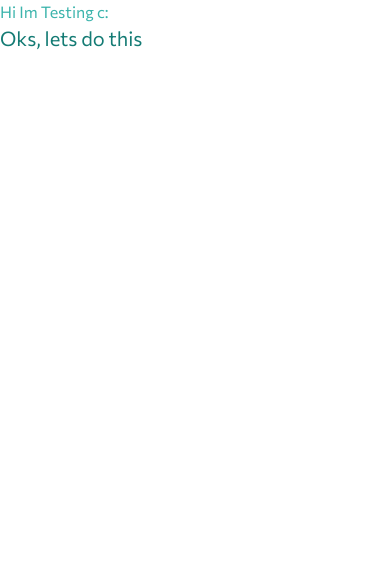
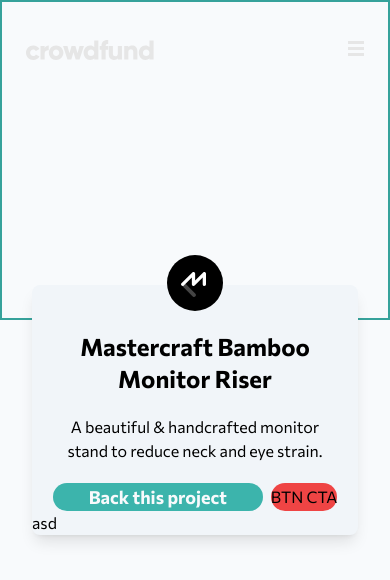
Before and after one commit to Joadevy/crowdfunding-product-page, a React (Vite) app: page / in a window 390 px wide. Shown: the top 580 px of the page. Built offline with nearby package versions, Linux system fonts and the light colour scheme.

Commit message:
Working with mobile design

```diff
--- a/index.html
+++ b/index.html
@@ -6,7 +6,7 @@
     <meta name="viewport" content="width=device-width, initial-scale=1.0" />
     <title>Crowdfunding page</title>
   </head>
-  <body>
+  <body class="font-commissioner bg-slate-50">
     <div id="root"></div>
     <script type="module" src="/src/main.tsx"></script>
   </body>
--- a/src/App.tsx
+++ b/src/App.tsx
@@ -1,12 +1,75 @@
+import { useEffect, useState } from "react";
+
 function App() {
+  const [bookmarked, setBookmarked] = useState<boolean>(false);
+
+  const bookmarkToLocalStorage = () => {
+    const bookmarked = JSON.parse(localStorage.getItem("bookmarked") || "[]");
+
+    if (bookmarked === true) {
+      localStorage.removeItem("bookmarked");
+      setBookmarked(false);
+    } else {
+      localStorage.setItem("bookmarked", "true");
+      setBookmarked(true);
+    }
+  };
+
+  useEffect(() => {
+    const bookmarked = JSON.parse(localStorage.getItem("bookmarked") || "[]");
+
+    if (bookmarked === true) setBookmarked(true);
+  }, []);
+
   return (
     <div className="App">
-      <div className="text-l font-commissioner text-primary-moderate-cyan">
-        Hi Im Testing c:
-      </div>
-      <p className="text-xl font-commissioner text-primary-darl-cyan">
-        Oks, lets do this
-      </p>
+      <header className="flex justify-between items-start px-6 py-9 h-80 bg-mobile-hero bg-cover brightness-90 border-2 border-primary-moderate-cyan">
+        <div className="flex justify-between w-full items-center">
+          <img alt="" src="images/logo.svg" />
+          <nav>
+            <button className="justify-self-center lg:hidden">
+              <img
+                alt=""
+                className="justify-self-center"
+                src="images/icon-hamburger.svg"
+              />
+            </button>
+          </nav>
+        </div>
+      </header>
+
+      <main className="mx-8 mt-[-35px] rounded-lg shadow-lg bg-slate-100 brightness-100">
+        <header className="flex flex-col px-5 gap-5 items-center ">
+          <div className="mt-[-30px] max-w-max">
+            <img alt="" src="images/logo-mastercraft.svg" srcSet="" />
+          </div>
+          <h1 className="text-center font-bold text-2xl">
+            Mastercraft Bamboo Monitor Riser
+          </h1>
+          <p className="text-neutral-dark-gray text-center">
+            A beautiful & handcrafted monitor stand to reduce neck and eye
+            strain.
+          </p>
+
+          <div className="flex gap-2">
+            <button className="px-9 bg-primary-moderate-cyan rounded-3xl text-slate-50 text-lg font-bold">
+              Back this project
+            </button>
+            <button
+              className={
+                bookmarked
+                  ? "bg-primary-moderate-cyan rounded-full"
+                  : "bg-red-500 rounded-full"
+              }
+              onClick={() => bookmarkToLocalStorage()}
+            >
+              {/* <img alt="" src="images/icon-bookmark.svg" /> */}
+              BTN CTA
+            </button>
+          </div>
+        </header>
+        asd
+      </main>
     </div>
   );
 }
```
